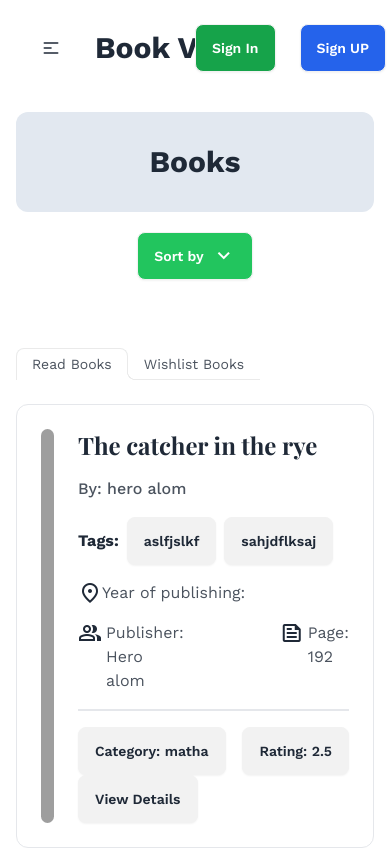
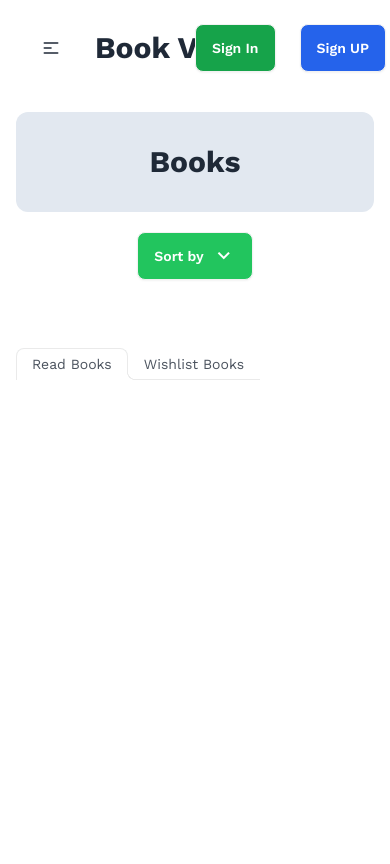
Before and after one commit to sojibislam9878/Book_Vibe_a8, a React (Vite) app: page /listedbooks in a window 390 px wide. Built offline with nearby package versions, Linux system fonts and the light colour scheme; grey boxes are pictures that could not be loaded; a web font is replaced by a local one.

Commit message:
read book dynamicly added form local storage

```diff
--- /dev/null
+++ b/src/Hooks/useReadedBooksLS.jsx
@@ -0,0 +1,12 @@
+import { useEffect, useState } from "react";
+import { getReadBookLS } from "../Utils/getReadBookLS";
+
+const useReadedBooksLS = () => {
+    const [readedBooksLS, setReadedBooksLS]=useState()
+    useEffect(()=>{
+        setReadedBooksLS(getReadBookLS())
+    },[])
+    return {readedBooksLS}
+};
+
+export default useReadedBooksLS;
--- a/src/Pages/BookDetails.jsx
+++ b/src/Pages/BookDetails.jsx
@@ -1,6 +1,7 @@
 import { useParams } from "react-router-dom";
 import useFetchData from "../Hooks/useFecthData";
 import { useEffect, useState } from "react";
+import { setReadBookLS } from "../Utils/setReadBookLS";
 
 const BookDetails = () => {
   const { data } = useFetchData();
@@ -73,8 +74,11 @@ const BookDetails = () => {
             </tr>
           </table>
           <div className="mt-8">
-            <button className="btn bg-transparent border-2 mr-6">Read</button>
-            <button className="btn bg-[#50B1C9] text-white">wish list</button>
+            <button
+            onClick={()=>{setReadBookLS(singleBook)}}
+             className="btn bg-transparent border-2 mr-6">Read</button>
+            <button
+             className="btn bg-[#50B1C9] text-white">wish list</button>
           </div>
         </div>
       </div>
--- a/src/Pages/ReadBooks.jsx
+++ b/src/Pages/ReadBooks.jsx
@@ -1,9 +1,13 @@
+import useReadedBooksLS from "../Hooks/useReadedBooksLS";
 import ReadBook from "../components/ReadBook";
-
 const ReadBooks = () => {
+    const {readedBooksLS=[]}=useReadedBooksLS()
+    console.log(readedBooksLS);
     return (
         <div>
-            <ReadBook></ReadBook>
+            {
+                readedBooksLS.map(items=><ReadBook key={items.bookId} items={items}></ReadBook>)
+            }
         </div>
     );
 };
--- /dev/null
+++ b/src/Utils/getReadBookLS.js
@@ -0,0 +1,4 @@
+export const getReadBookLS=()=>{
+    const booksLS = JSON.parse(localStorage.getItem("readedBook")) || []
+    return booksLS
+}
--- /dev/null
+++ b/src/Utils/setReadBookLS.js
@@ -0,0 +1,12 @@
+export const setReadBookLS =(singleBook)=>{
+    const savedBook= JSON.parse(localStorage.getItem("readedBook")) || [];
+
+    const  isExisted = savedBook.find(item=> item.bookId == singleBook.bookId);
+    if (!isExisted) {
+        savedBook.push(singleBook);
+        localStorage.setItem("readedBook" , JSON.stringify(savedBook));
+        alert("book readed succesfuly")
+    }else{
+        alert("book is all ready readed")
+    }
+}
--- a/src/components/ReadBook.jsx
+++ b/src/components/ReadBook.jsx
@@ -1,45 +1,60 @@
-const ReadBook = () => {
+import PropTypes from 'prop-types';
+const ReadBook = ({items}) => {
+  const { bookName,
+    author,
+    imageLink,
+    category,
+    rating,
+    totalPage,
+    yearOfPublishing,
+    publisher,
+    tags,}=items
+    const [firstTag, secondTag] = tags;
   return (
-    <div className="flex gap-6 border p-6 rounded-xl mt-6">
-      <div className="w-1/3">
+    <div className="flex lg:gap-12 gap-6 border p-6 rounded-xl mt-6">
+      <div className="">
         <img
-          className="h-full w-full object-cover rounded-xl"
-          src="https://daisyui.com/images/stock/photo-1606107557195-0e29a4b5b4aa.jpg"
-          alt=""
-        />
+        className='h-[300px] object-cover'
+        src={imageLink} alt="" />
       </div>
-      <div>
-        <h1 className="text-2xl font-bold playfair">The catcher in the rye</h1>
-        <p className="font-medium opacity-80 mt-4">By: hero alom</p>
+      <div className=''>
+        <h1 className="text-2xl font-bold playfair">{bookName}</h1>
+        <p className="font-medium opacity-80 mt-4">By: {author}</p>
         <div className="lg:flex gap-6 mt-4">
           <p className="flex items-center font-bold gap-2">
             Tags:
-            <button className="btn">aslfjslkf</button>
-            <button className="btn">sahjdflksaj</button>
+            <button className="bg-slate-100 px-3 py-2 rounded-full text-green-400 font-medium">
+              #{firstTag}
+            </button>
+            <button className="bg-slate-100 px-3 py-2 rounded-full text-green-400 font-medium">
+              #{secondTag}
+            </button>
           </p>
           <div className="flex items-center mt-4 lg:mt-0">
             <span className="material-symbols-outlined">location_on</span>
-            <h1 className="opacity-80">Year of publishing:</h1>
+            <h1 className="opacity-80">Year of publishing: {yearOfPublishing}</h1>
           </div>
         </div>
         <div className="flex gap-24 border-b-2 mt-4 pb-4">
           <div className="flex gap-1">
             <span className="material-symbols-outlined">group</span>
-            <h1 className="opacity-80">Publisher: Hero alom</h1>
+            <h1 className="opacity-80">Publisher: {publisher}</h1>
           </div>
           <div className="flex gap-1">
             <span className="material-symbols-outlined">news</span>
-            <h1 className="opacity-80">Page: 192</h1>
+            <h1 className="opacity-80">Page: {totalPage}</h1>
           </div>
         </div>
         <div className="mt-4 flex justify-between flex-wrap">
-          <button className="btn">Category: matha</button>
-          <button className="btn">Rating: 2.5</button>
-          <button className="btn">View Details</button>
+          <button className="btn bg-[#328EFF80] text-[#328EFF]">Category: {category}</button>
+          <button className="btn bg-[#FFAC3380] text-[#FFAC33]">Rating: {rating}</button>
+          <button className="btn bg-[#23BE0A] text-white">View Details</button>
         </div>
       </div>
     </div>
   );
 };
-
+ReadBook.propTypes = {
+  items: PropTypes.object
+};
 export default ReadBook;
```
